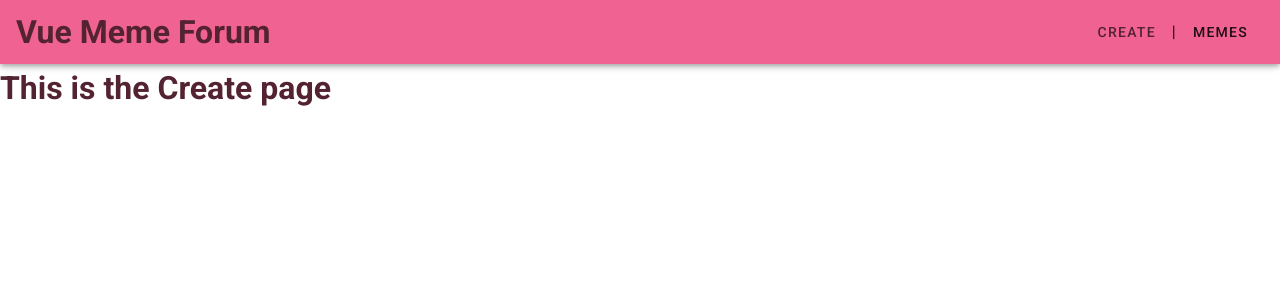
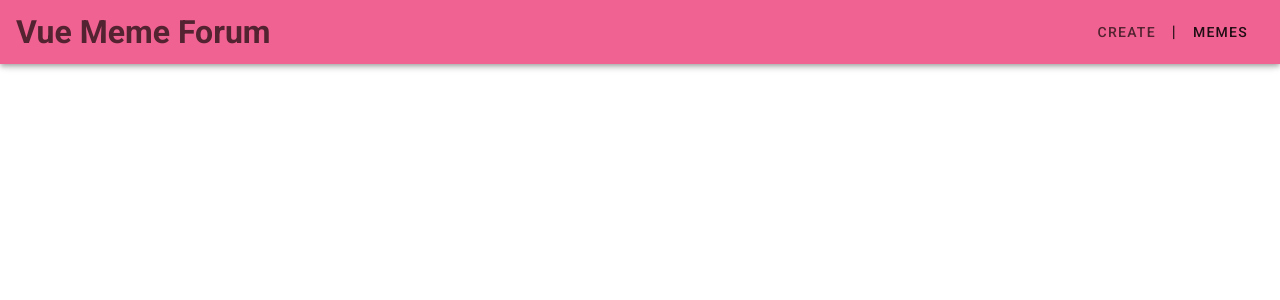
Before and after one commit to gwynnemeeks/dank-memes, a Vue app: page /create in a window 1280 px wide. Shown: the top 300 px of the page. Built offline with nearby package versions, Linux system fonts and the light colour scheme.

Commit message:
wip add form

```diff
--- a/src/views/Create.vue
+++ b/src/views/Create.vue
@@ -1,14 +1,21 @@
 <template>
-  <h1>This is the Create page</h1>
+  <div>
+    <form>
+      <input type="text" v-model="imageURL" />
+      <input type="text" v-model="topText" />
+      <input type="text" v-model="bottomText" />
+    </form>
+  </div>
 </template>
 
 <script>
 export default {
-  mounted() {
-    console.log("Create component mounted");
-  },
-  beforeDestroy() {
-    console.log("Create component about to be destroyed");
+  data() {
+    return {
+      imageURL: "",
+      topText: "",
+      bottomText: "",
+    };
   },
 };
 </script>
```
